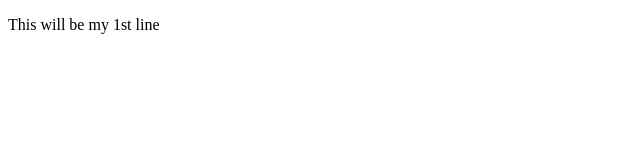
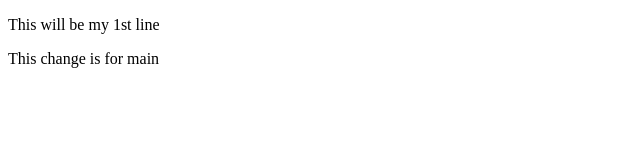
Before and after one commit to Sweety-Mitra/git-html-practice, a plain HTML site: page index.html in a window 1280 px wide. Shown: the whole page, without its empty margins (0-640 px from the left). Drawn offline with Linux system fonts and the light colour scheme.

Commit message:
this is for main new line

```diff
--- a/index.html
+++ b/index.html
@@ -7,5 +7,6 @@
 </head>
 <body>
     <p> This will be my 1st line</p>
+    <p>This change is for main</p>
 </body>
 </html>
```
